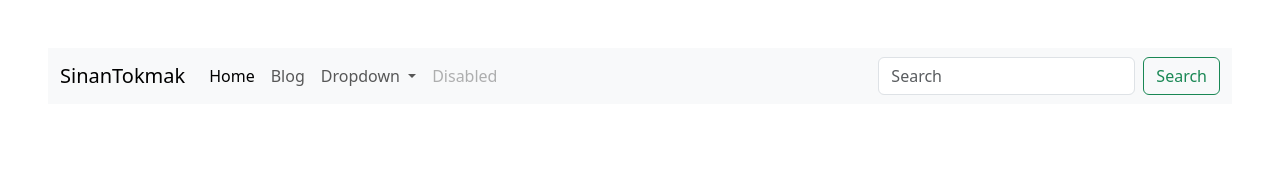
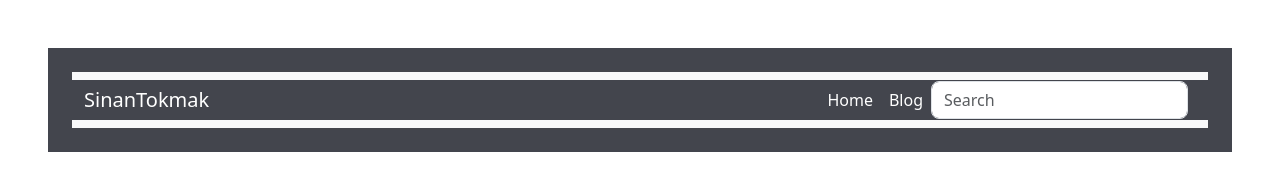
Before and after one commit to tobal-esliceu/projecte-blog, a plain HTML site: page index.html in a window 1280 px wide. Drawn offline with nearby package versions, Linux system fonts and the light colour scheme.

Commit message:
navbar_2

```diff
--- a/assets/CSS/styles.css
+++ b/assets/CSS/styles.css
@@ -0,0 +1,7 @@
+
+div {
+  background-color: rgb(67,69,77);
+}
+.color_menu {
+    background-color: rgb(67, 69, 77);
+}
--- a/index.html
+++ b/index.html
@@ -5,44 +5,32 @@
     <meta name="viewport" content="width=device-width, initial-scale=1.0">
     <title>Document</title>
       <link href="https://cdn.jsdelivr.net/npm/bootstrap@5.3.3/dist/css/bootstrap.min.css" rel="stylesheet">
+      <link rel="stylesheet" href="assets/CSS/styles.css">
 </head>
 <body class="p-5">
-    <nav class="navbar navbar-expand-lg bg-body-tertiary">
+  <header class="color_menu p-4">
+     <nav class="navbar navbar-expand-lg bg-body-tertiary">
   <div class="container-fluid">
-    <a class="navbar-brand" href="#"><C/>SinanTokmak</a>
+    <a class="navbar-brand text-white" href="#"> <C/>SinanTokmak</a>
     <button class="navbar-toggler" type="button" data-bs-toggle="collapse" data-bs-target="#navbarSupportedContent" aria-controls="navbarSupportedContent" aria-expanded="false" aria-label="Toggle navigation">
       <span class="navbar-toggler-icon"></span>
+    </button>
 
-    </button>
-    <div class="collapse navbar-collapse" id="navbarSupportedContent" text-end>
-      <ul class="navbar-nav me-auto mb-2 mb-lg-0">
+    <div class="collapse navbar-collapse " id="navbarSupportedContent">
+      <ul class="navbar-nav ms-auto mb-2 mb-lg-0">
         <li class="nav-item">
-          <a class="nav-link active" aria-current="page" href="#">Home</a>
-        </li>
-        <li class="nav-item text-end">
-          <a class="nav-link" href="#">Blog</a>
-        </li>
-        <li class="nav-item dropdown">
-          <a class="nav-link dropdown-toggle" href="#" role="button" data-bs-toggle="dropdown" aria-expanded="false">
-            Dropdown
-          </a>
-          <ul class="dropdown-menu">
-            <li><a class="dropdown-item" href="#">Action</a></li>
-            <li><a class="dropdown-item" href="#">Another action</a></li>
-            <li><hr class="dropdown-divider"></li>
-            <li><a class="dropdown-item" href="#">Something else here</a></li>
-          </ul>
+          <a class="nav-link active text-white" aria-current="page" href="#">Home</a>
         </li>
         <li class="nav-item">
-          <a class="nav-link disabled" aria-disabled="true">Disabled</a>
+          <a class="nav-link text-white" href="#">Blog</a>
         </li>
       </ul>
       <form class="d-flex" role="search">
-        <input class="form-control me-2" type="search" placeholder="Search" aria-label="Search"/>
-        <button class="btn btn-outline-success" type="submit">Search</button>
+        <input class=" btn-outline-primary rounded-3 form-control me-2" type="search" placeholder="Search" aria-label="Search"/>
       </form>
     </div>
   </div>
+  </header>
 </nav>
 
 
```
